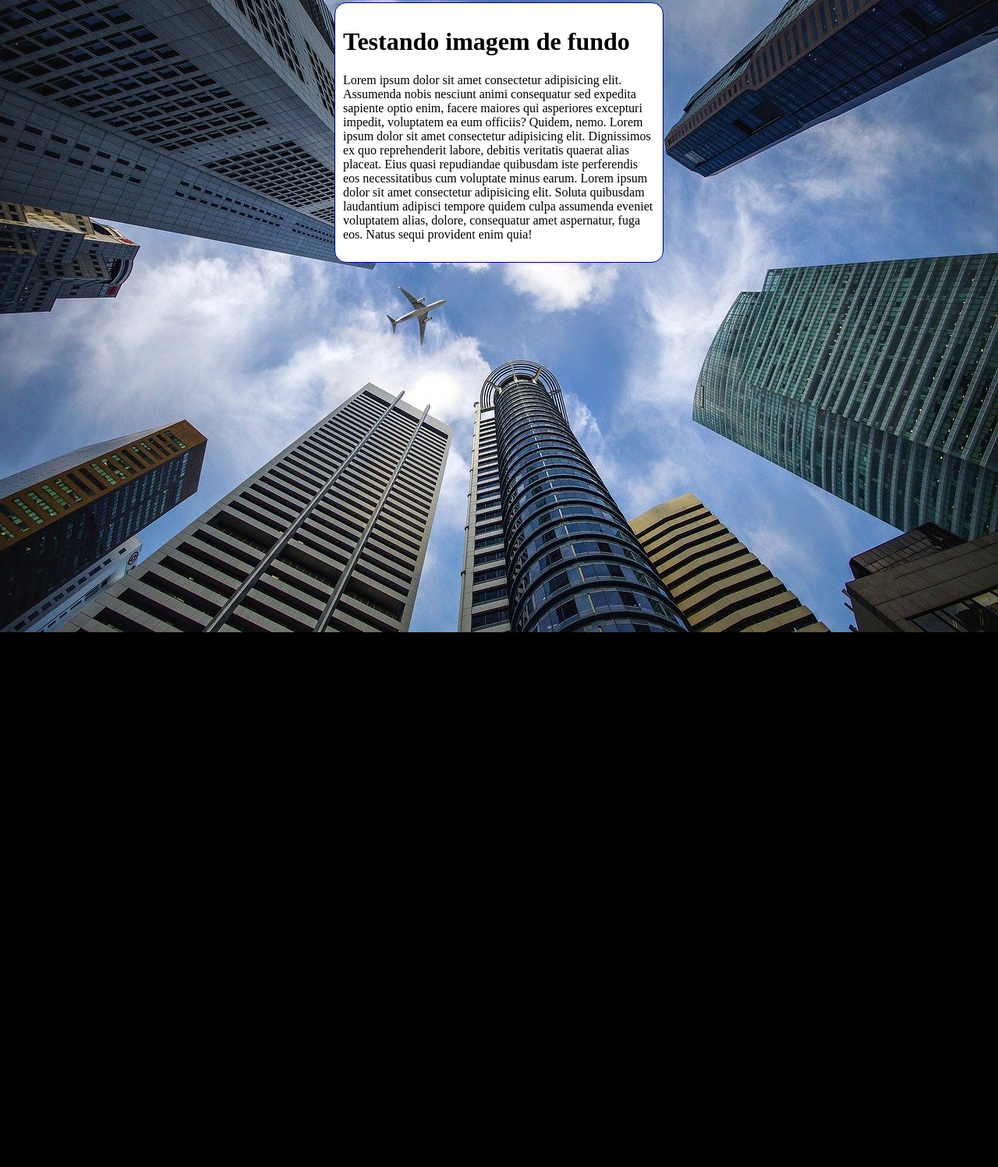
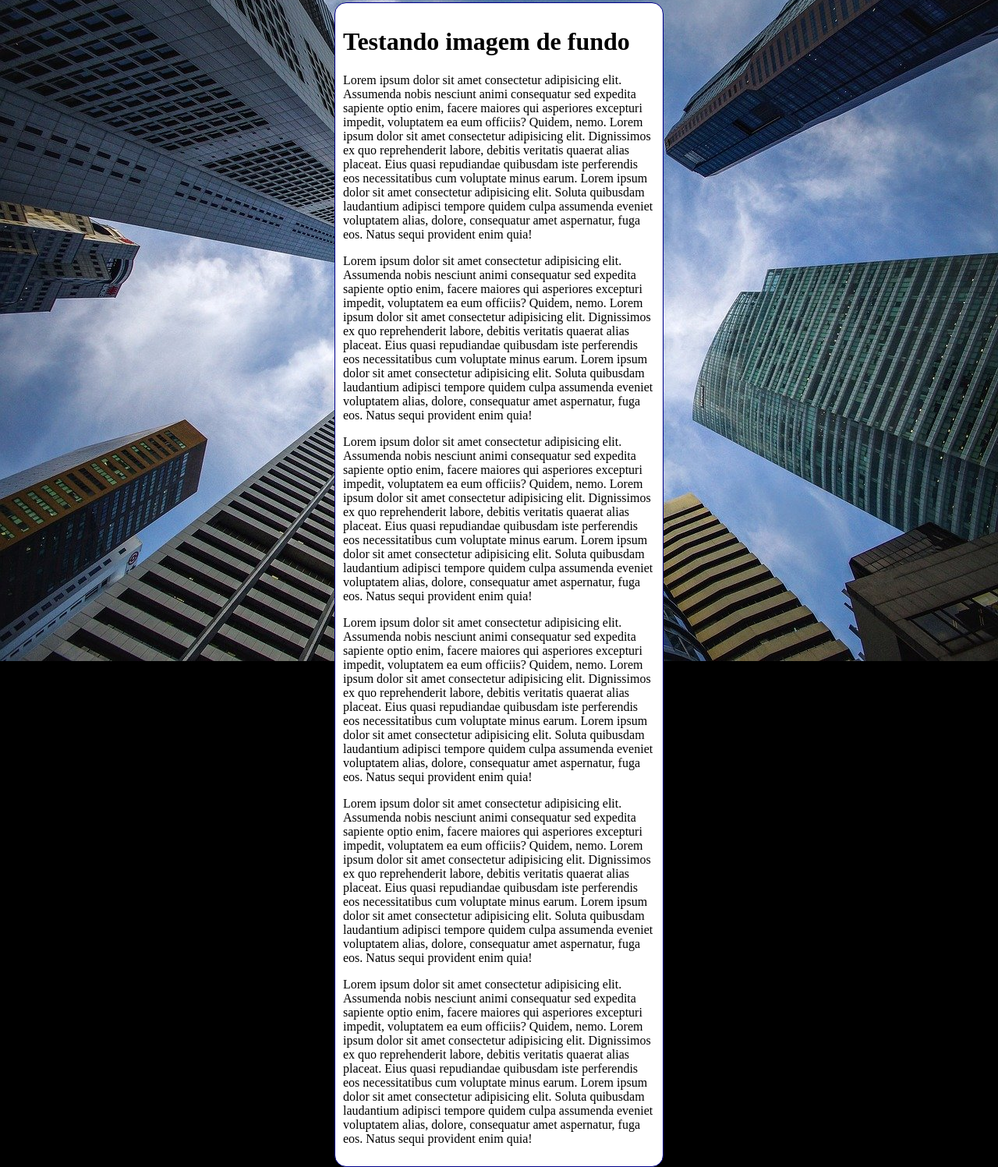
Before and after one commit to daniel-pantoja/html-css, a plain HTML site: page exercícios/ex022/fundo006.html in a window 1280 px wide. Shown: the part 5-1502 px from the top of the page at 78% size. Before the commit the page ends 816 px from the top, so only its background shows below. Drawn offline with Linux system fonts and the light colour scheme.

Commit message:
Update fundo006.html

```diff
--- a/exercícios/ex022/fundo006.html
+++ b/exercícios/ex022/fundo006.html
@@ -27,6 +27,11 @@
     <main>
         <h1>Testando imagem de fundo</h1>
         <p>Lorem ipsum dolor sit amet consectetur adipisicing elit. Assumenda nobis nesciunt animi consequatur sed expedita sapiente optio enim, facere maiores qui asperiores excepturi impedit, voluptatem ea eum officiis? Quidem, nemo. Lorem ipsum dolor sit amet consectetur adipisicing elit. Dignissimos ex quo reprehenderit labore, debitis veritatis quaerat alias placeat. Eius quasi repudiandae quibusdam iste perferendis eos necessitatibus cum voluptate minus earum. Lorem ipsum dolor sit amet consectetur adipisicing elit. Soluta quibusdam laudantium adipisci tempore quidem culpa assumenda eveniet voluptatem alias, dolore, consequatur amet aspernatur, fuga eos. Natus sequi provident enim quia!</p>
+        <p>Lorem ipsum dolor sit amet consectetur adipisicing elit. Assumenda nobis nesciunt animi consequatur sed expedita sapiente optio enim, facere maiores qui asperiores excepturi impedit, voluptatem ea eum officiis? Quidem, nemo. Lorem ipsum dolor sit amet consectetur adipisicing elit. Dignissimos ex quo reprehenderit labore, debitis veritatis quaerat alias placeat. Eius quasi repudiandae quibusdam iste perferendis eos necessitatibus cum voluptate minus earum. Lorem ipsum dolor sit amet consectetur adipisicing elit. Soluta quibusdam laudantium adipisci tempore quidem culpa assumenda eveniet voluptatem alias, dolore, consequatur amet aspernatur, fuga eos. Natus sequi provident enim quia!</p>
+        <p>Lorem ipsum dolor sit amet consectetur adipisicing elit. Assumenda nobis nesciunt animi consequatur sed expedita sapiente optio enim, facere maiores qui asperiores excepturi impedit, voluptatem ea eum officiis? Quidem, nemo. Lorem ipsum dolor sit amet consectetur adipisicing elit. Dignissimos ex quo reprehenderit labore, debitis veritatis quaerat alias placeat. Eius quasi repudiandae quibusdam iste perferendis eos necessitatibus cum voluptate minus earum. Lorem ipsum dolor sit amet consectetur adipisicing elit. Soluta quibusdam laudantium adipisci tempore quidem culpa assumenda eveniet voluptatem alias, dolore, consequatur amet aspernatur, fuga eos. Natus sequi provident enim quia!</p>
+        <p>Lorem ipsum dolor sit amet consectetur adipisicing elit. Assumenda nobis nesciunt animi consequatur sed expedita sapiente optio enim, facere maiores qui asperiores excepturi impedit, voluptatem ea eum officiis? Quidem, nemo. Lorem ipsum dolor sit amet consectetur adipisicing elit. Dignissimos ex quo reprehenderit labore, debitis veritatis quaerat alias placeat. Eius quasi repudiandae quibusdam iste perferendis eos necessitatibus cum voluptate minus earum. Lorem ipsum dolor sit amet consectetur adipisicing elit. Soluta quibusdam laudantium adipisci tempore quidem culpa assumenda eveniet voluptatem alias, dolore, consequatur amet aspernatur, fuga eos. Natus sequi provident enim quia!</p>
+        <p>Lorem ipsum dolor sit amet consectetur adipisicing elit. Assumenda nobis nesciunt animi consequatur sed expedita sapiente optio enim, facere maiores qui asperiores excepturi impedit, voluptatem ea eum officiis? Quidem, nemo. Lorem ipsum dolor sit amet consectetur adipisicing elit. Dignissimos ex quo reprehenderit labore, debitis veritatis quaerat alias placeat. Eius quasi repudiandae quibusdam iste perferendis eos necessitatibus cum voluptate minus earum. Lorem ipsum dolor sit amet consectetur adipisicing elit. Soluta quibusdam laudantium adipisci tempore quidem culpa assumenda eveniet voluptatem alias, dolore, consequatur amet aspernatur, fuga eos. Natus sequi provident enim quia!</p>
+        <p>Lorem ipsum dolor sit amet consectetur adipisicing elit. Assumenda nobis nesciunt animi consequatur sed expedita sapiente optio enim, facere maiores qui asperiores excepturi impedit, voluptatem ea eum officiis? Quidem, nemo. Lorem ipsum dolor sit amet consectetur adipisicing elit. Dignissimos ex quo reprehenderit labore, debitis veritatis quaerat alias placeat. Eius quasi repudiandae quibusdam iste perferendis eos necessitatibus cum voluptate minus earum. Lorem ipsum dolor sit amet consectetur adipisicing elit. Soluta quibusdam laudantium adipisci tempore quidem culpa assumenda eveniet voluptatem alias, dolore, consequatur amet aspernatur, fuga eos. Natus sequi provident enim quia!</p>
     </main>
 </body>
 </html>
```
